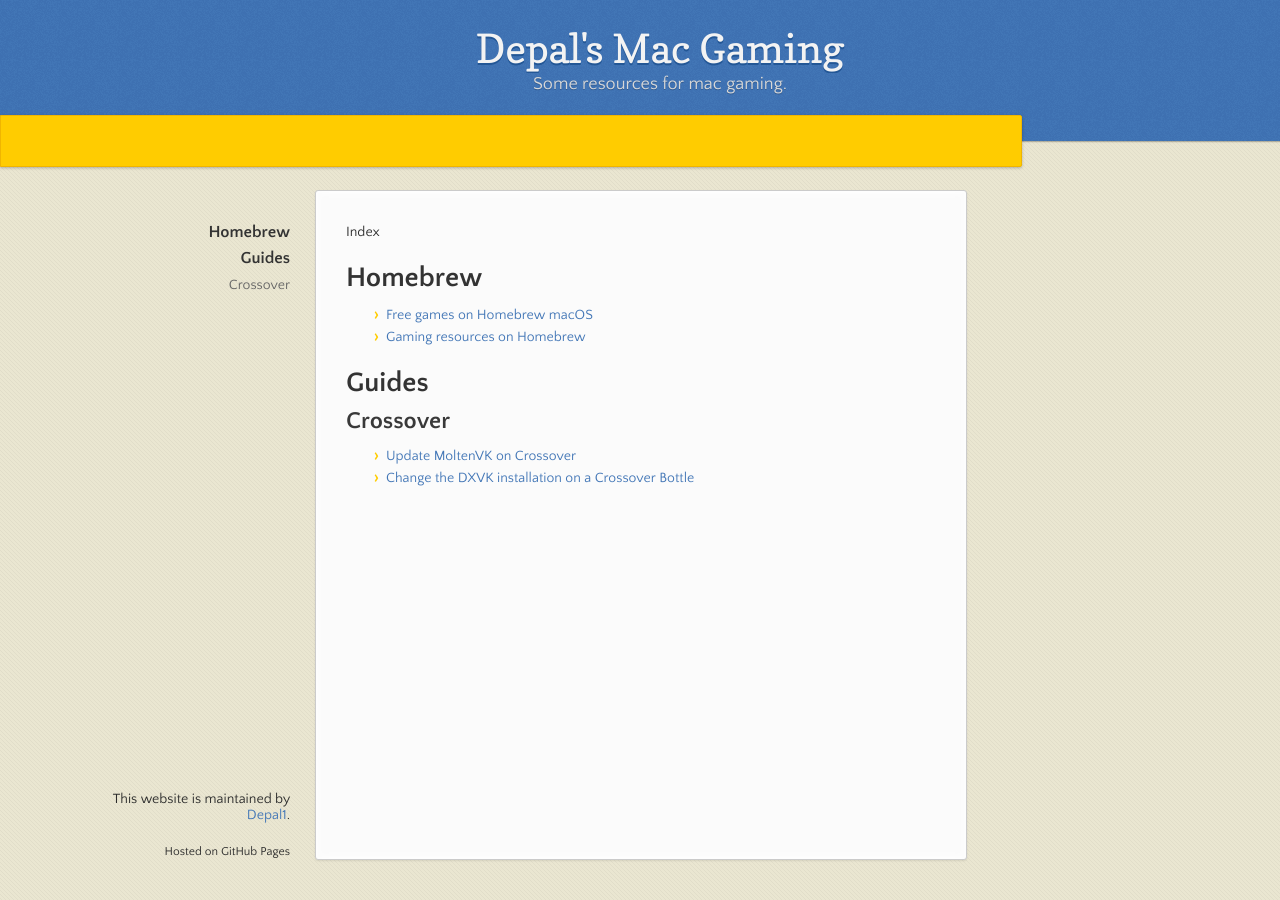
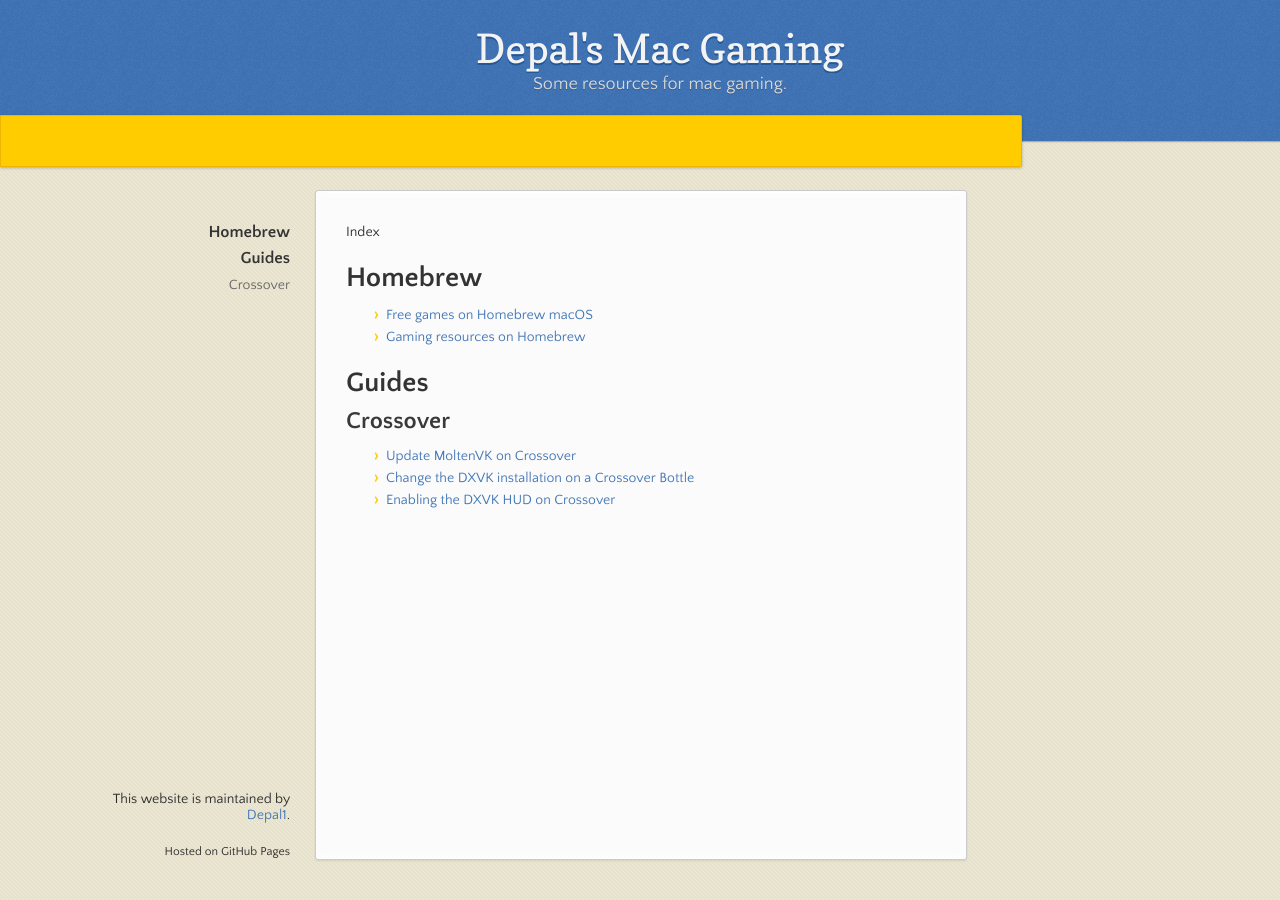
Before and after one commit to Depal1/mac-gaming, a Jekyll site: the page built from index.md, in a window 1280 px wide. Built offline with Jekyll 4.4.1, drawn with Linux system fonts in a browser that asks for light colours.

Commit message:
Update index.md

```diff
--- a/index.md
+++ b/index.md
@@ -13,3 +13,4 @@
 ## Crossover
 * [Update MoltenVK on Crossover](https://depal1.github.io/mac-gaming/docs/update-MoltenVK-on-Crossover)
 * [Change the DXVK installation on a Crossover Bottle](https://depal1.github.io/mac-gaming/docs/change-DXVK-installation-Crossover-bottle)
+* [Enabling the DXVK HUD on Crossover](https://depal1.github.io/mac-gaming/docs/enabling-the-DXVK-HUD-Crossover)
```
